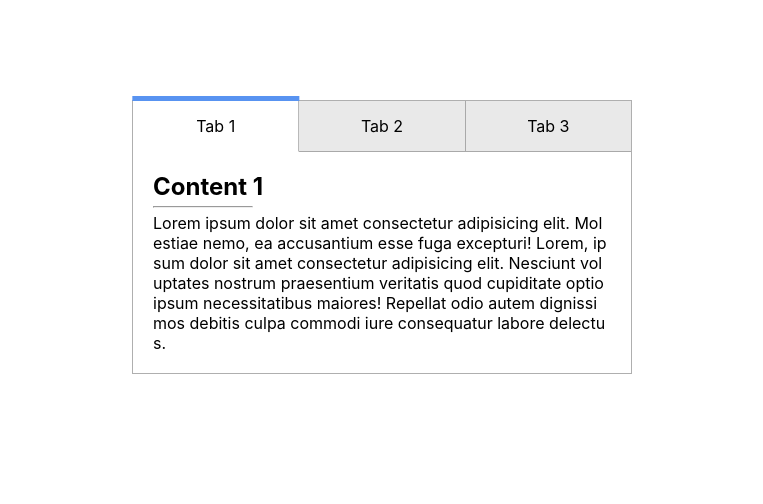
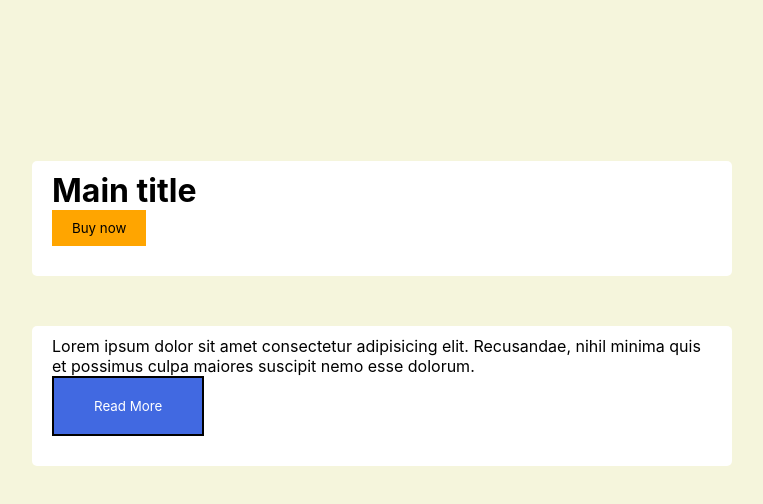
Before and after one commit to Abdulxoliq-1030/projects, a React (Create React App) app: page / in a window 1280 px wide. Shown: the top 504 px of the page, without its empty margins (258-1021 px from the left). Built offline with nearby package versions, Linux system fonts and the light colour scheme; the HTML template or start-up script is replaced by a standard one.

Commit message:
finish code

```diff
--- a/src/app.jsx
+++ b/src/app.jsx
@@ -1,10 +1,16 @@
 import { Component } from "react";
-import Tabs from "./components/tabs";
+import Header from "./components/header/header";
+import Content from "./components/content/content";
 import "./base.scss";
 
 class App extends Component {
   render() {
-    return <Tabs />;
+    return (
+      <>
+        <Header />
+        <Content />
+      </>
+    );
   }
 }
 
--- a/src/base.scss
+++ b/src/base.scss
@@ -6,91 +6,22 @@
     sans-serif, "Apple Color Emoji", "Segoe UI Emoji";
 }
 
-*,
-::before,
-::after {
-  box-sizing: border-box;
-  margin: 0;
-  padding: 0;
-}
-
 body {
-  background: #fff;
+  background-color: beige;
+  height: 100vh;
+  display: grid;
+  place-items: center;
 }
 
 .container {
-  display: flex;
-  flex-direction: column;
-  position: relative;
-  width: 500px;
-  height: 100%;
-  background: #f1f1f1;
-  margin: 100px auto 0;
-  word-break: break-all;
-  border: 1px solid rgba(0, 0, 0, 0.274);
+  max-width: 860px;
+  margin: 0 auto;
 }
 
-.bloc-tabs {
-  display: flex;
+.card {
+  background-color: #fff;
+  width: 700px;
+  border-radius: 5px;
+  padding: 10px 20px 30px;
+  margin-top: 50px;
 }
-.tabs {
-  padding: 15px;
-  text-align: center;
-  width: 50%;
-  background: rgba(128, 128, 128, 0.075);
-  cursor: pointer;
-  border-bottom: 1px solid rgba(0, 0, 0, 0.274);
-  box-sizing: content-box;
-  position: relative;
-  outline: none;
-}
-.tabs:not(:last-child) {
-  border-right: 1px solid rgba(0, 0, 0, 0.274);
-}
-
-.active-tabs {
-  background: white;
-  border-bottom: 1px solid transparent;
-}
-
-.active-tabs::before {
-  content: "";
-  display: block;
-  position: absolute;
-  top: -5px;
-  left: 50%;
-  transform: translateX(-50%);
-  width: calc(100% + 2px);
-  height: 5px;
-  background: rgb(88, 147, 241);
-}
-
-button {
-  border: none;
-}
-.content-tabs {
-  flex-grow: 1;
-}
-.content {
-  background: white;
-  padding: 20px;
-  width: 100%;
-  height: 100%;
-  display: none;
-}
-.content h2 {
-  padding: 0px 0 5px 0px;
-}
-.content hr {
-  width: 100px;
-  height: 2px;
-  background: #222;
-  margin-bottom: 5px;
-}
-.content p {
-  width: 100%;
-  height: 100%;
-}
-.active-content {
-  display: block;
-}
--- /dev/null
+++ b/src/components/content/content.jsx
@@ -0,0 +1,13 @@
+import React from "react";
+import ContentCSS from "./content.module.scss";
+export default function Content() {
+  return (
+    <div className="card">
+      <p>
+        Lorem ipsum dolor sit amet consectetur adipisicing elit. Recusandae,
+        nihil minima quis et possimus culpa maiores suscipit nemo esse dolorum.
+      </p>
+      <button className={ContentCSS.btn}>Read More</button>
+    </div>
+  );
+}
--- /dev/null
+++ b/src/components/content/content.module.scss
@@ -0,0 +1,6 @@
+.btn {
+  background-color: royalblue;
+  border: 2px solid black;
+  color: #fff;
+  padding: 20px 40px;
+}
--- /dev/null
+++ b/src/components/header/header.jsx
@@ -0,0 +1,10 @@
+import React from "react";
+import HeaderCSS from "./header.module.scss";
+export default function Header() {
+  return (
+    <div className="card">
+      <h1>Main title</h1>
+      <button className={HeaderCSS.btn}>Buy now</button>
+    </div>
+  );
+}
--- /dev/null
+++ b/src/components/header/header.module.scss
@@ -0,0 +1,6 @@
+.btn {
+  background-color: orange;
+  padding: 10px 20px;
+  cursor: pointer;
+  border: none;
+}
--- a/src/components/tabs.jsx
+++ /dev/null
@@ -1,79 +0,0 @@
-import { useState } from "react";
-
-export default function Tabs() {
-  const [toggleState, setToggleState] = useState(1);
-
-  const toggleTab = (index) => {
-    setToggleState(index);
-  };
-
-  return (
-    <div className="container">
-      <div className="bloc-tabs">
-        <div
-          className={toggleState === 1 ? "tabs active-tabs" : "tabs"}
-          onClick={() => toggleTab(1)}
-        >
-          Tab 1
-        </div>
-        <div
-          className={toggleState === 2 ? "tabs active-tabs" : "tabs"}
-          onClick={() => toggleTab(2)}
-        >
-          Tab 2
-        </div>
-        <div
-          className={toggleState === 3 ? "tabs active-tabs" : "tabs"}
-          onClick={() => toggleTab(3)}
-        >
-          Tab 3
-        </div>
-      </div>
-
-      <div className="counter-tabs">
-        <div
-          className={toggleState === 1 ? "content active-content" : "content"}
-        >
-          <h2>Content 1</h2>
-          <hr />
-          <p>
-            Lorem ipsum dolor sit amet consectetur adipisicing elit. Molestiae
-            nemo, ea accusantium esse fuga excepturi! Lorem, ipsum dolor sit
-            amet consectetur adipisicing elit. Nesciunt voluptates nostrum
-            praesentium veritatis quod cupiditate optio ipsum necessitatibus
-            maiores! Repellat odio autem dignissimos debitis culpa commodi iure
-            consequatur labore delectus.
-          </p>
-        </div>
-        <div
-          className={toggleState === 2 ? "content active-content" : "content"}
-        >
-          <h2>Content 2</h2>
-          <hr />
-          <p>
-            Lorem ipsum dolor sit amet consectetur adipisicing elit. Molestiae
-            nemo, ea accusantium esse fuga excepturi! Lorem ipsum dolor sit amet
-            consectetur adipisicing elit. Molestiae nemo, ea accusantium esse
-            fuga excepturi! Lorem, ipsum dolor sit amet consectetur adipisicing
-            elit. Nesciunt voluptates nostrum praesentium veritatis quod
-            cupiditate optio ipsum necessitatibus maiores! Repellat odio autem
-            dignissimos debitis culpa commodi iure consequatur labore delectus.
-          </p>
-        </div>
-        <div
-          className={toggleState === 3 ? "content active-content" : "content"}
-        >
-          <h2>Content 3</h2>
-          <hr />
-          <p>
-            Lorem ipsum dolor sit amet consectetur adipisicing elit. Molestiae
-            nemo, ea accusantium esse fuga excepturi! Lorem ipsum dolor sit amet
-            consectetur adipisicing elit. Molestiae nemo, ea accusantium esse
-            fuga excepturi! Lorem ipsum dolor sit amet consectetur adipisicing
-            elit. Molestiae nemo, ea accusantium esse fuga excepturi!
-          </p>
-        </div>
-      </div>
-    </div>
-  );
-}
```
